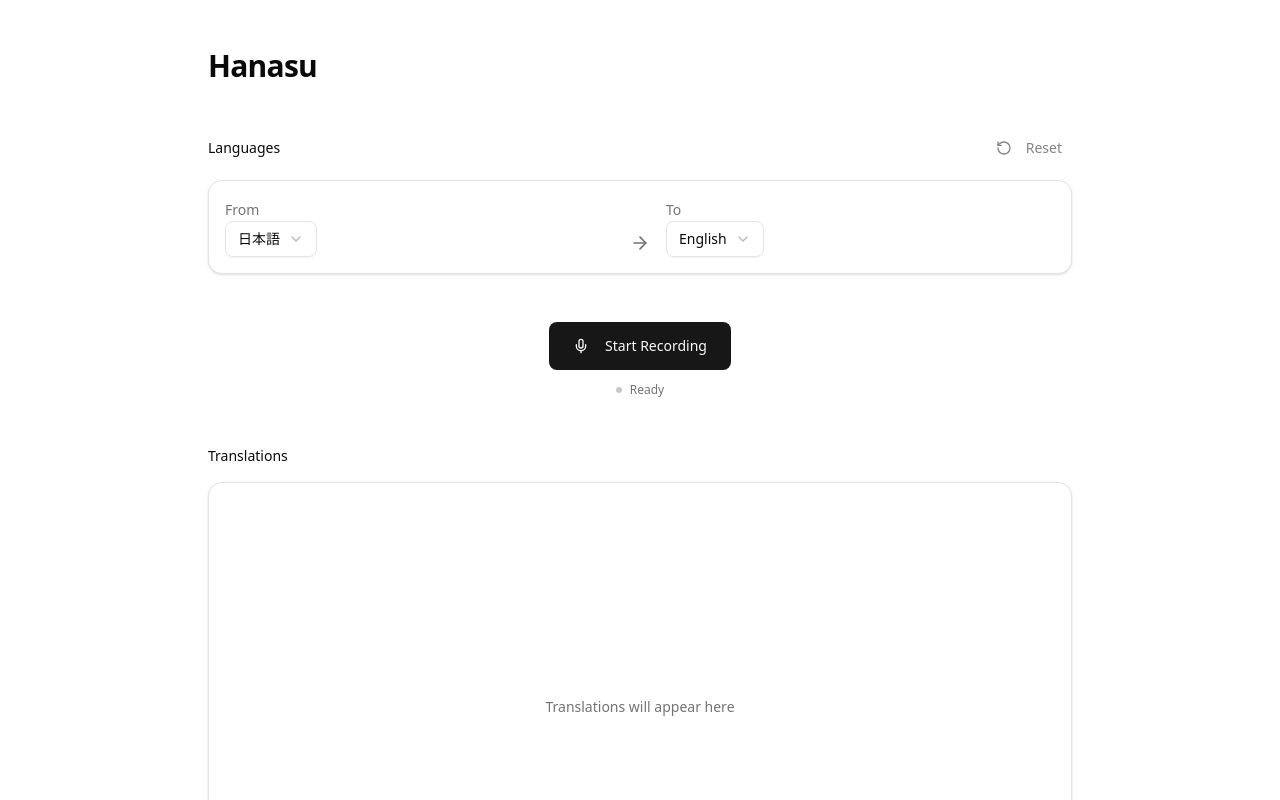
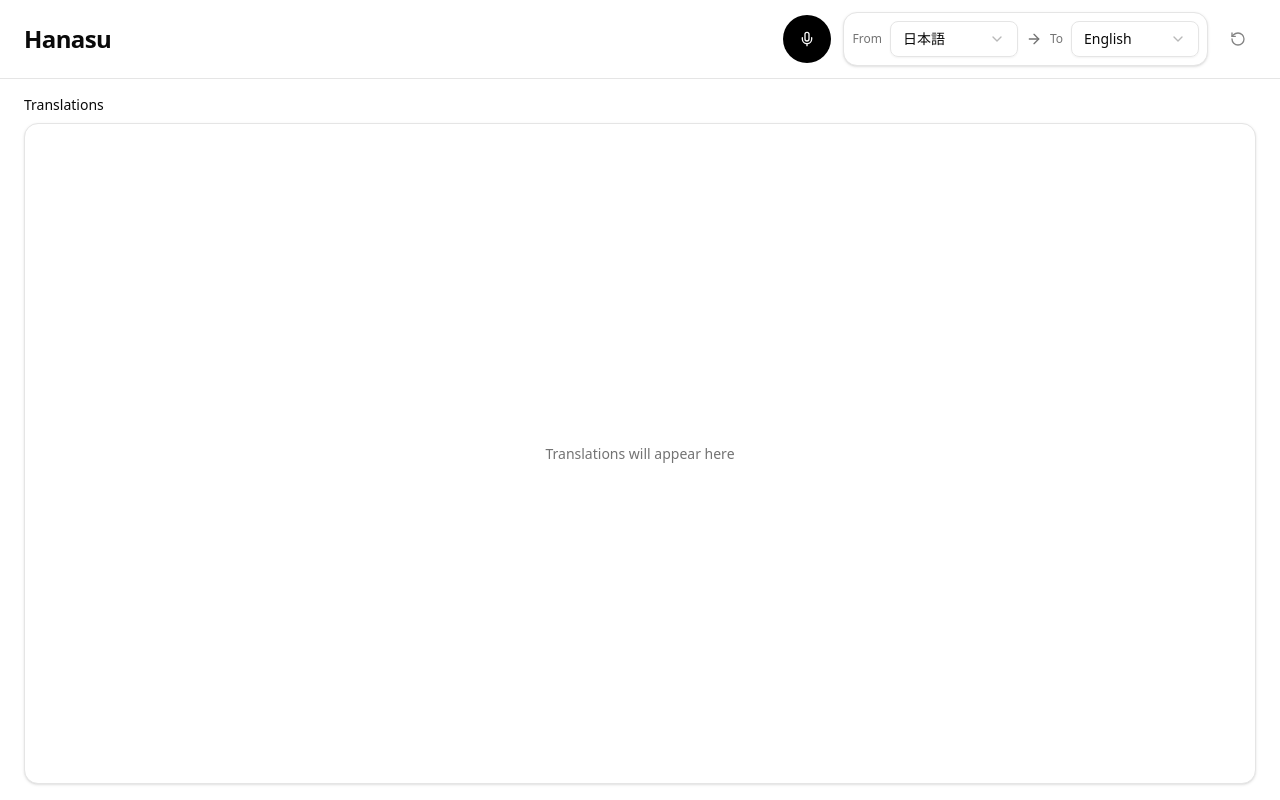
Before and after one commit to test-aitest/japan_ai_hackathon, a Next.js app: page / in a window 1280 px wide. Shown: the top 800 px of the page. Built offline with nearby package versions, Linux system fonts and the light colour scheme.

Commit message:
画面レイアウトの修正

```diff
--- a/app/page.tsx
+++ b/app/page.tsx
@@ -22,31 +22,18 @@ export default function Home() {
     });
 
   return (
-    <div className="min-h-screen bg-background">
-      <div className="container mx-auto px-4 py-12 max-w-4xl">
-        {/* Header */}
-        <div className="mb-12">
-          <h1 className="text-3xl font-bold tracking-tight">Hanasu</h1>
-        </div>
-
-        {/* Main Content */}
-        <div className="space-y-8">
-          {/* Language Selection */}
-          <div className="space-y-4">
-            <div className="flex items-center justify-between">
-              <h2 className="text-sm font-medium">Languages</h2>
-              <Button
-                variant="ghost"
-                size="sm"
-                onClick={resetLogs}
-                disabled={isRecording || logs.length === 0}
-                className="h-8"
-              >
-                <RotateCcw className="w-4 h-4 mr-2" />
-                Reset
-              </Button>
-            </div>
-            <Card className="p-4">
+    <div className="h-screen bg-background flex flex-col overflow-hidden">
+      {/* Header with Language Selection */}
+      <div className="px-6 py-3 border-b">
+        <div className="flex items-center justify-between max-w-full">
+          <h1 className="text-2xl font-bold tracking-tight">Hanasu</h1>
+          <div className="flex items-center gap-3">
+            <RecordingButton
+              isRecording={isRecording}
+              status={status}
+              onToggle={toggleRecording}
+            />
+            <Card className="p-2">
               <LanguageSelector
                 sourceLang={sourceLang}
                 targetLang={targetLang}
@@ -55,25 +42,25 @@ export default function Home() {
                 disabled={isRecording}
               />
             </Card>
-          </div>
-
-          {/* Recording Button */}
-          <div className="flex justify-center py-4">
-            <RecordingButton
-              isRecording={isRecording}
-              status={status}
-              onToggle={toggleRecording}
-            />
-          </div>
-
-          {/* Translation Log */}
-          <div className="space-y-4">
-            <h2 className="text-sm font-medium">Translations</h2>
-            <Card className="min-h-[400px] max-h-[600px] overflow-hidden">
-              <TranslationLog logs={logs} />
-            </Card>
+            <Button
+              variant="ghost"
+              size="icon"
+              onClick={resetLogs}
+              disabled={isRecording || logs.length === 0}
+              className="w-9 h-9"
+            >
+              <RotateCcw className="w-4 h-4" />
+            </Button>
           </div>
         </div>
+      </div>
+
+      {/* Translation Log - Full Screen */}
+      <div className="flex-1 flex flex-col min-h-0 px-6 py-4">
+        <h2 className="text-sm font-medium mb-2">Translations</h2>
+        <Card className="flex-1 overflow-hidden">
+          <TranslationLog logs={logs} />
+        </Card>
       </div>
     </div>
   );
--- a/components/translator/LanguageSelector.tsx
+++ b/components/translator/LanguageSelector.tsx
@@ -26,9 +26,9 @@ export function LanguageSelector({
   disabled = false,
 }: LanguageSelectorProps) {
   return (
-    <div className="grid grid-cols-1 md:grid-cols-[1fr_auto_1fr] gap-4 items-end">
-      <div className="space-y-2">
-        <label className="text-sm font-medium text-muted-foreground">
+    <div className="flex items-center gap-2">
+      <div className="flex items-center gap-2">
+        <label className="text-xs font-medium text-muted-foreground whitespace-nowrap">
           From
         </label>
         <Select
@@ -36,7 +36,7 @@ export function LanguageSelector({
           onValueChange={onSourceChange}
           disabled={disabled}
         >
-          <SelectTrigger className="h-10">
+          <SelectTrigger className="h-9 w-32">
             <SelectValue />
           </SelectTrigger>
           <SelectContent>
@@ -49,12 +49,10 @@ export function LanguageSelector({
         </Select>
       </div>
 
-      <div className="hidden md:block pb-1">
-        <ArrowRight className="w-5 h-5 text-muted-foreground" />
-      </div>
+      <ArrowRight className="w-4 h-4 text-muted-foreground" />
 
-      <div className="space-y-2">
-        <label className="text-sm font-medium text-muted-foreground">
+      <div className="flex items-center gap-2">
+        <label className="text-xs font-medium text-muted-foreground whitespace-nowrap">
           To
         </label>
         <Select
@@ -62,7 +60,7 @@ export function LanguageSelector({
           onValueChange={onTargetChange}
           disabled={disabled}
         >
-          <SelectTrigger className="h-10">
+          <SelectTrigger className="h-9 w-32">
             <SelectValue />
           </SelectTrigger>
           <SelectContent>
--- a/components/translator/RecordingButton.tsx
+++ b/components/translator/RecordingButton.tsx
@@ -18,64 +18,31 @@ export function RecordingButton({
   onToggle,
   disabled = false,
 }: RecordingButtonProps) {
-  const getButtonText = () => {
-    switch (status) {
-      case "connecting":
-        return "Connecting...";
-      case "listening":
-        return "Recording";
-      case "translating":
-        return "Translating...";
-      case "error":
-        return "Error";
-      default:
-        return "Start Recording";
-    }
-  };
-
   const getIcon = () => {
     if (status === "connecting" || status === "translating") {
       return <Loader2 className="w-5 h-5 animate-spin" />;
     }
     return isRecording ? (
-      <MicOff className="w-5 h-5" />
+      <Mic className="w-5 h-5" />
     ) : (
       <Mic className="w-5 h-5" />
     );
   };
 
   return (
-    <div className="flex flex-col items-center gap-3">
-      <motion.div
-        whileTap={{ scale: 0.97 }}
+    <motion.div whileTap={{ scale: 0.95 }}>
+      <Button
+        onClick={onToggle}
+        disabled={disabled || status === "connecting"}
+        size="icon"
+        className={`w-12 h-12 rounded-full ${
+          isRecording
+            ? "bg-red-500 hover:bg-red-600"
+            : "bg-black hover:bg-gray-800"
+        }`}
       >
-        <Button
-          onClick={onToggle}
-          disabled={disabled || status === "connecting"}
-          size="lg"
-          variant={isRecording ? "destructive" : "default"}
-          className="min-w-[180px] h-12 font-medium"
-        >
-          <span className="mr-2">{getIcon()}</span>
-          {getButtonText()}
-        </Button>
-      </motion.div>
-
-      {/* Status indicator */}
-      <div className="flex items-center gap-2">
-        <div
-          className={`w-1.5 h-1.5 rounded-full ${
-            isRecording ? "bg-red-500 animate-pulse" : "bg-muted-foreground/40"
-          }`}
-        />
-        <span className="text-xs text-muted-foreground">
-          {status === "idle" && "Ready"}
-          {status === "connecting" && "Starting..."}
-          {status === "listening" && "Listening"}
-          {status === "translating" && "Translating"}
-          {status === "error" && "Error occurred"}
-        </span>
-      </div>
-    </div>
+        {getIcon()}
+      </Button>
+    </motion.div>
   );
 }
--- a/components/translator/TranslationLog.tsx
+++ b/components/translator/TranslationLog.tsx
@@ -1,7 +1,5 @@
 "use client";
 
-import { Card } from "@/components/ui/card";
-import { Badge } from "@/components/ui/badge";
 import { LogItem } from "@/lib/types";
 import { motion, AnimatePresence } from "framer-motion";
 import { Loader2 } from "lucide-react";
@@ -13,7 +11,7 @@ type TranslationLogProps = {
 export function TranslationLog({ logs }: TranslationLogProps) {
   if (logs.length === 0) {
     return (
-      <div className="flex items-center justify-center h-full min-h-[400px] text-sm text-muted-foreground">
+      <div className="flex items-center justify-center h-full text-sm text-muted-foreground">
         <p>Translations will appear here</p>
       </div>
     );
```
